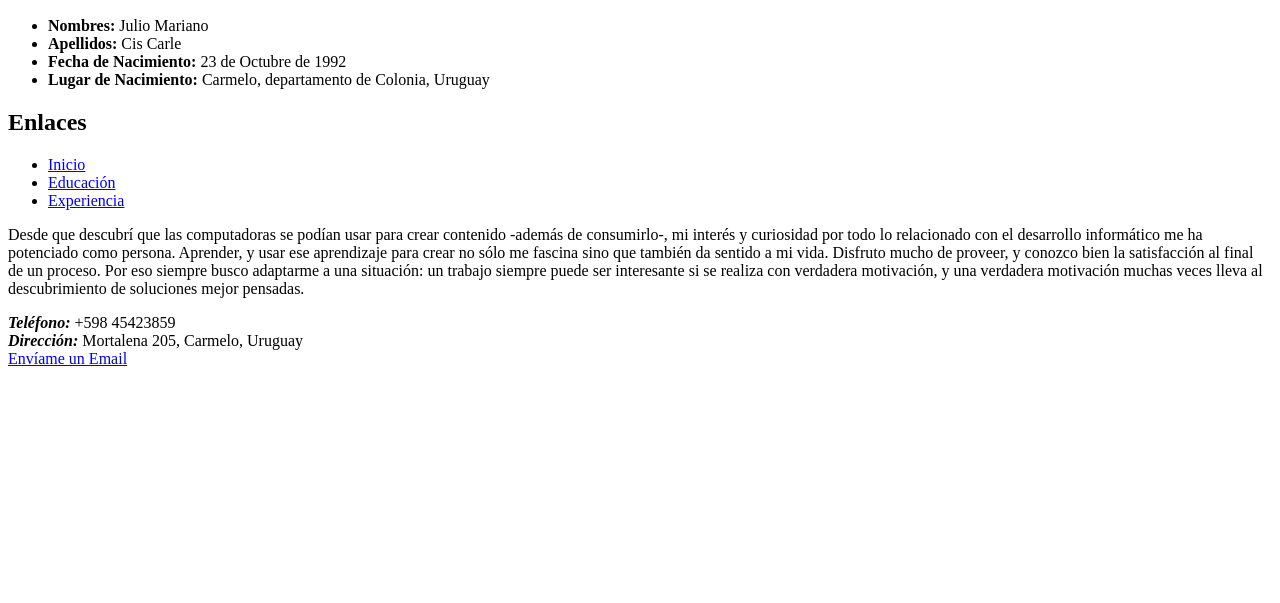
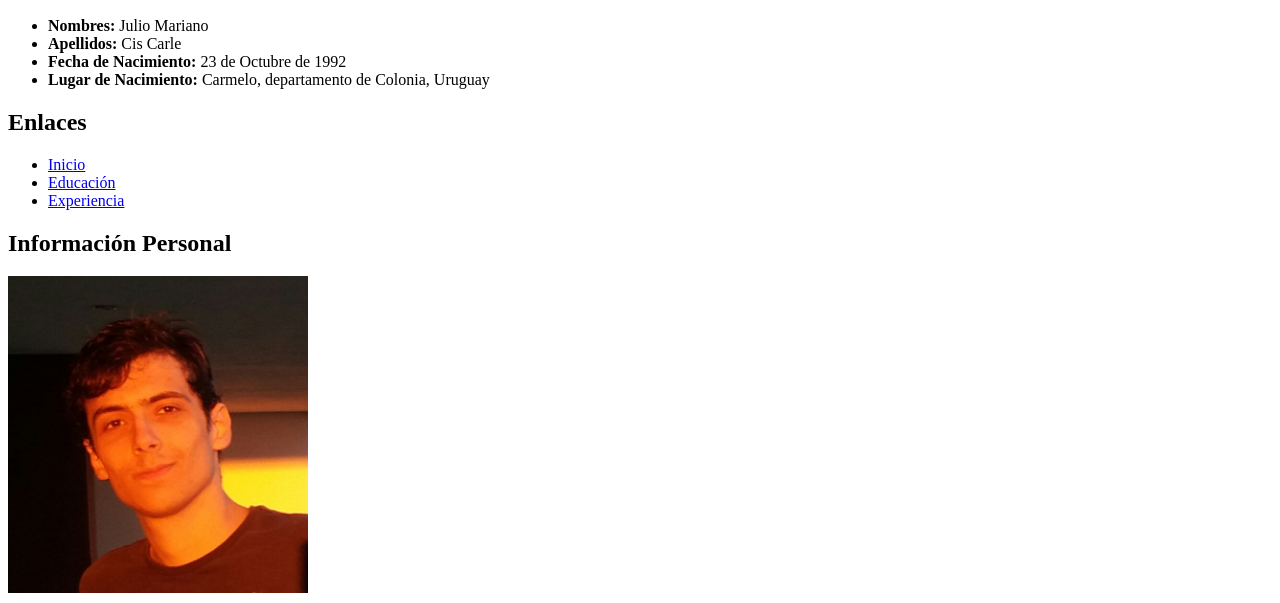
Before and after one commit to MCC900/Evaluacion, a plain HTML site: page index.html in a window 1280 px wide. Shown: the part 197-800 px from the top of the page. Drawn offline with Linux system fonts and the light colour scheme.

Commit message:
Fotografía propia añadida a index.html

```diff
--- a/index.html
+++ b/index.html
@@ -26,6 +26,8 @@
       <li><a href="experiencia.html">Experiencia</a></li>
     </ul>
 
+    <h2>Información Personal</h2>
+    <img src="images/mariano.jpg" alt="Foto de J. Mariano Cis" title="J. Mariano Cis" width="300px">
     <p>
       Desde que descubrí que las computadoras se podían usar para crear contenido -además de consumirlo-, mi interés y curiosidad por todo lo relacionado con el desarrollo informático me ha potenciado como persona. Aprender, y usar ese aprendizaje para crear no sólo me fascina sino que también da sentido a mi vida.
       Disfruto mucho de proveer, y conozco bien la satisfacción al final de un proceso. Por eso siempre busco adaptarme a una situación: un trabajo siempre puede ser interesante si se realiza con verdadera motivación, y una verdadera motivación muchas veces lleva al descubrimiento de soluciones mejor pensadas.
```
Also changed, not shown: images/mariano.jpg (added).
